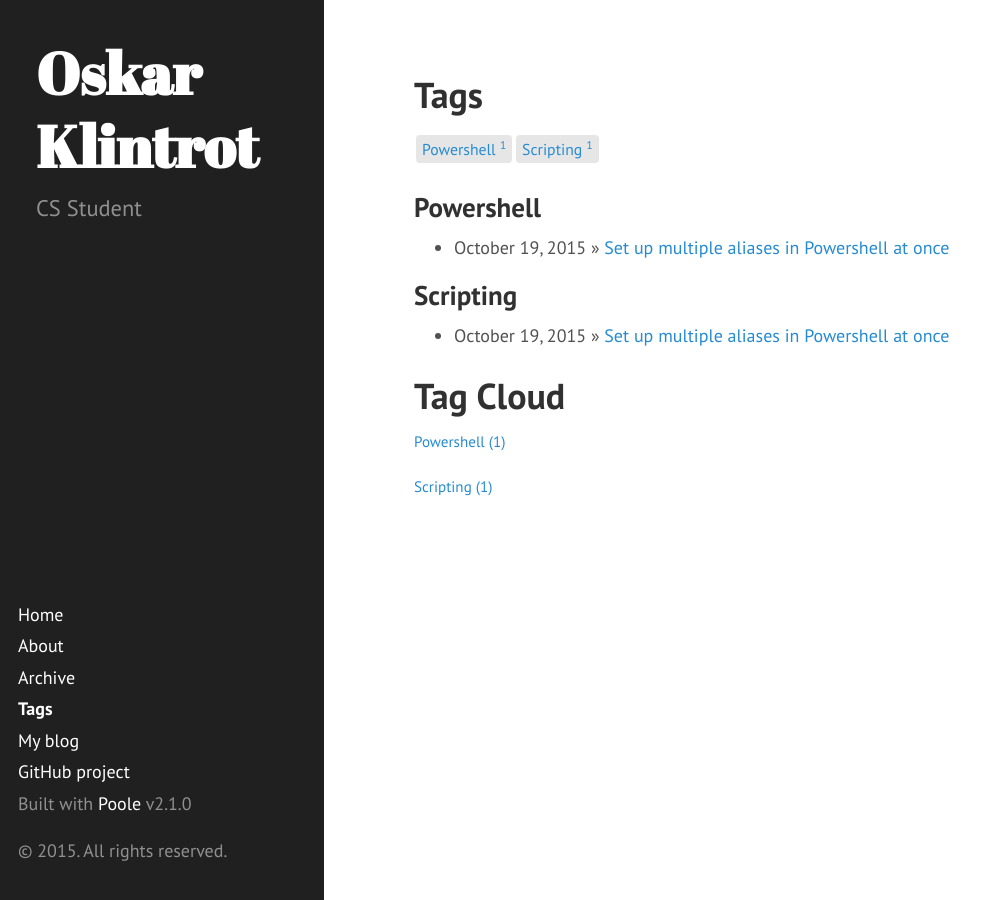
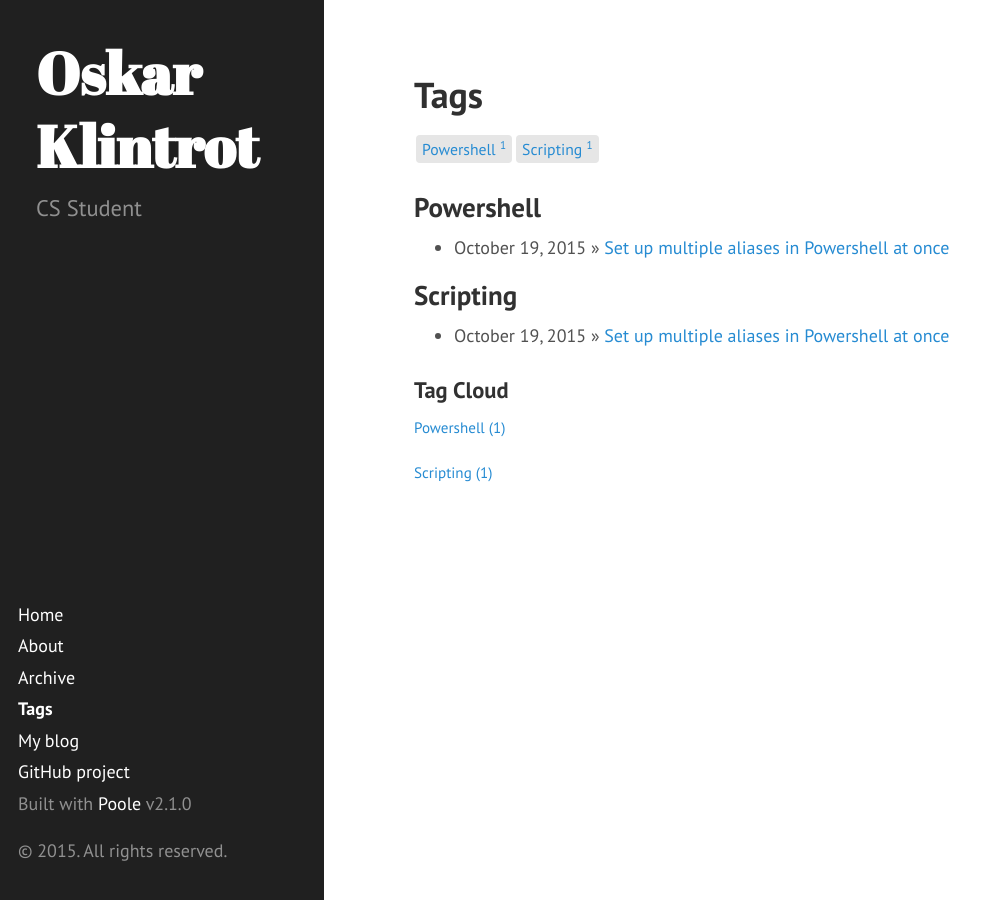
Before and after one commit to OskarKlintrotSkolarbeteWP14/2dv607.oskarklintrot.se, a Jekyll site: the page built from tags.md, in a window 1280 px wide. Shown: the whole page, without its empty margins (0-994 px from the left). Built offline with Jekyll 4.4.1, drawn with Linux system fonts in a browser that asks for light colours; Markdown is read by kramdown in place of the engine named in the settings.

Commit message:
Update tags.md

```diff
--- a/tags.md
+++ b/tags.md
@@ -29,7 +29,7 @@ description: "An archive of posts sorted by tag."
   {% endunless %}{% endfor %}
 </div>
 
-<h1>Tag Cloud</h1>
+<h3>Tag Cloud</h3>
 {% assign tags = site.tags | sort %}
 {% for tag in tags %}
  <span class="site-tag">
```
